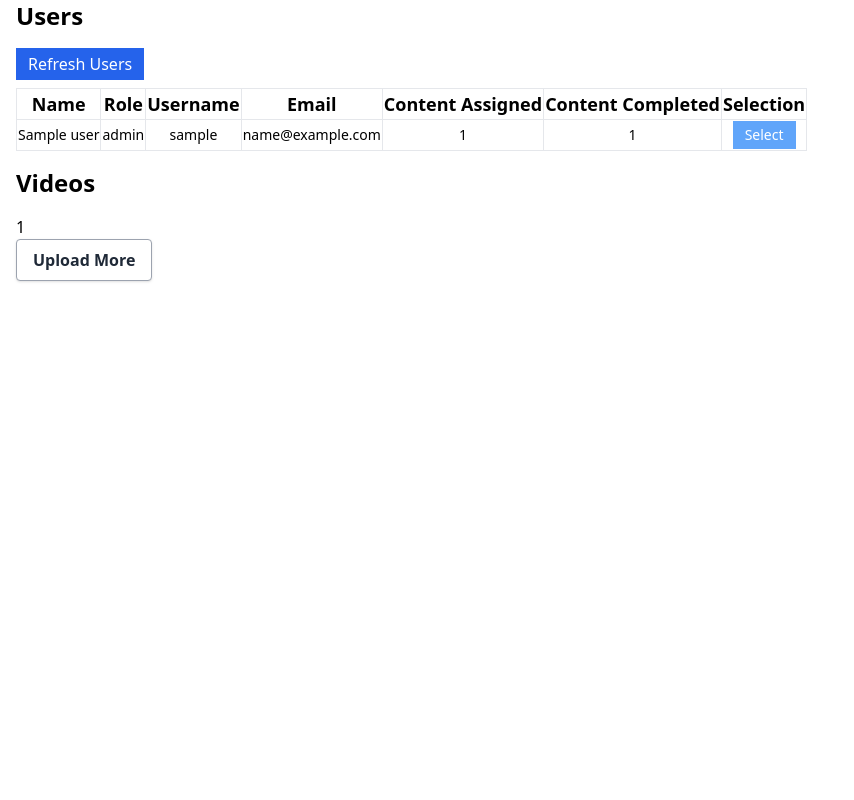
After one commit to Alliance-Cloud-Services/TrainingSite, a FastAPI app: template templates/admin.html in a window 1280 px wide. The commit adds this page. Shown: the whole page, without its empty margins (0-854 px from the left). Run offline with FastAPI, Linux system fonts and the light colour scheme; the template is opened without the code that fills it: most values are stand-ins (such as "Sample title", 1, 10 or a date in 2020); some libraries are stand-ins or nearby versions.

Commit message:
Added initial admin dashboard.

```diff
--- a/main.py
+++ b/main.py
@@ -375,8 +375,15 @@ async def get_video(request: Request, id: str, user: Annotated[str | None, Cooki
 # View all videos
 
 @app.get("/v/videos", response_description="Get all the content on the server.", response_class=HTMLResponse)
-async def get_videos_view(request: Request):
+async def get_videos_view(request: Request, user: Annotated[str | None, Cookie()] = None):
     # Check for the admin cookie, if it exists provide the list.
     videos = await get_videos()
     context = {"request": request, "vids": videos}
     return templates.TemplateResponse("videos.html", context)
+
+@app.get("/v/administration", response_description="Get the admin view.", response_class=HTMLResponse)
+async def get_admin_view(request: Request, user: Annotated[str | None, Cookie()] = None):
+    videos = await get_videos()
+    users =  await user_collection.find().to_list(1000)
+    context = {"request": request, "users": users, "vids": videos}
+    return templates.TemplateResponse("admin.html", context)
--- /dev/null
+++ b/templates/admin.html
@@ -0,0 +1,19 @@
+<html>
+    <head>
+        <title>Admininstration</title>
+        <meta charset="UTF-8">
+        <meta http-equiv="X-UA-Compatible" content="IE=edge">
+        <meta name="viewport" content="width=device-width, initial-scale=1.0">
+
+        <script src="https://unpkg.com/htmx.org@1.9.6" integrity="sha384-FhXw7b6AlE/jyjlZH5iHa/tTe9EpJ1Y55RjcgPbjeWMskSxZt1v9qkxLJWNJaGni" crossorigin="anonymous"></script>
+        <script src="https://cdn.tailwindcss.com/3.3.5"></script>
+    </head>
+
+    <body>
+    <!-- View all the users.-->
+    {%include 'users.html' %}
+    <!-- View all the content.-->
+    {%include 'videos.html' %}
+    </body>
+
+</html>
--- a/templates/users.html
+++ b/templates/users.html
@@ -1,16 +1,3 @@
-<!DOCTYPE html>
-<html lang="en">
-    <head>
-        <meta charset="UTF-8">
-        <meta http-equiv="X-UA-Compatible" content="IE=edge">
-        <meta name="viewport" content="width=device-width, initial-scale=1.0">
-
-        <script src="https://unpkg.com/htmx.org@1.9.6" integrity="sha384-FhXw7b6AlE/jyjlZH5iHa/tTe9EpJ1Y55RjcgPbjeWMskSxZt1v9qkxLJWNJaGni" crossorigin="anonymous"></script>
-        <script src="https://cdn.tailwindcss.com/3.3.5"></script>
-    </head>
-    <title>Training Index</title>
-
-    <body>
 <div class="mx-4">
     <p class="text-2xl font-bold mb-4">Users</p>
         <table class="min-w-[50%] mb-4">
@@ -31,8 +18,5 @@
                     <button class="px-3 py-1 bg-blue-600 text-white mb-2" hx-get="/v/users" hx-target="#table-body">Refresh Users</button>
                 </tr>
             </tbody>
-
         </table>
 </div>
-    </body>
-</html>
--- a/templates/videos.html
+++ b/templates/videos.html
@@ -1,23 +1,11 @@
-<!DOCTYPE html>
-<html lang="en">
-    <head>
-        <meta charset="UTF-8">
-        <meta http-equiv="X-UA-Compatible" content="IE=edge">
-        <meta name="viewport" content="width=device-width, initial-scale=1.0">
-
-        <script src="https://unpkg.com/htmx.org@1.9.6" integrity="sha384-FhXw7b6AlE/jyjlZH5iHa/tTe9EpJ1Y55RjcgPbjeWMskSxZt1v9qkxLJWNJaGni" crossorigin="anonymous"></script>
-        <script src="https://cdn.tailwindcss.com/3.3.5"></script>
-    </head>
-    <title>Videos</title>
-
-    <body>
+<div class="mx-4">
     <p class="text-2xl font-bold mb-4">Videos</p>
-    <div>
     <ul>
     {% for vid in vids %}
+    <a href="/v/vid/{{vid}}">
         <li> {{vid}} </li>
+    </a>
     {% endfor %}
     </ul>
+    <button class="bg-white hover:bg-gray-100 text-gray-800 font-semibold py-2 px-4 border border-gray-400 rounded shadow">Upload More</button>
 </div>
-    </body>
-</html>
```
Lines whose indentation alone changed are shown as unchanged.
